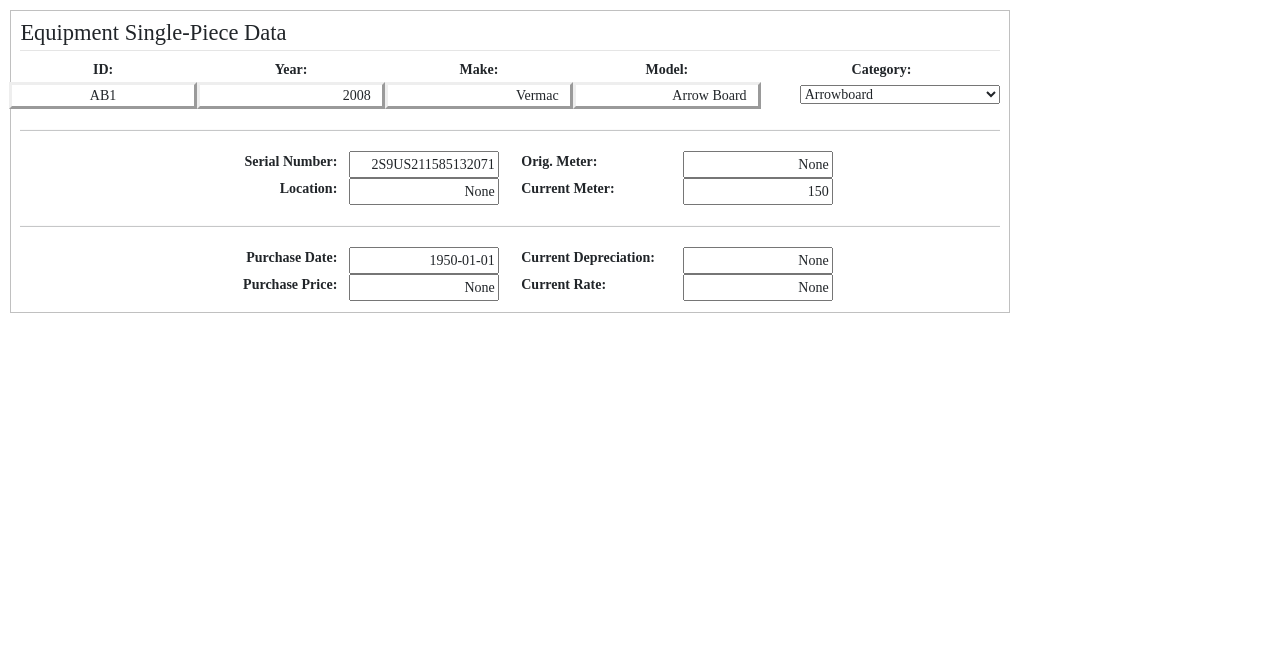
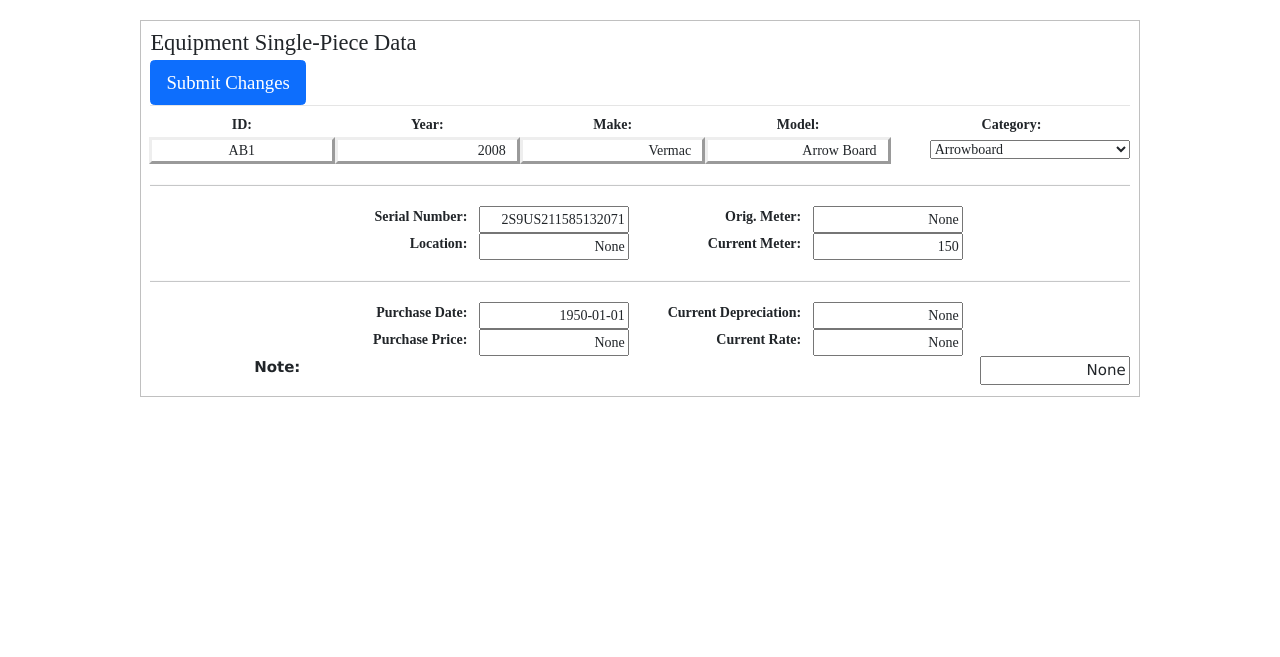
Before and after one commit to amgregori/GCIEQ, a Flask app: a page that uses app/equip/templates/equip/eq_data.html in a window 1280 px wide. Shown: the top 657 px of the page. After the commit the page ends 397 px from the top, so only its background shows below. Run offline with Flask 3, Linux system fonts and the light colour scheme; some libraries are stand-ins or nearby versions.

Commit message:
Finished eq data layout

```diff
--- a/app/equip/forms.py
+++ b/app/equip/forms.py
@@ -21,3 +21,4 @@ class FrmEqData(FlaskForm):
     note = StringField('Note:')
     cur_depr = DecimalField("Current Depreciation:")
     cur_rate = DecimalField("Current Rate:")
+    submit = SubmitField("Submit Changes")
--- a/app/equip/templates/equip/eq_data.html
+++ b/app/equip/templates/equip/eq_data.html
@@ -1,20 +1,24 @@
 {% extends 'base.html' %}
-
+{% for message in get_flashed_messages() %} {% endfor %}
 {% block content %}
 
-<div class="form-container">
+<div class="form-container" style="display: flex; justify-content: center; padding:10px">
   <fieldset style="max-width: 1000px; align-items: center; margin: 10px;">
-    <legend style="font-family: 'Times New Roman', Times, serif;">Equipment Single-Piece Data</legend>
-      <form action="/eq_edit/{{ eq_piece.eqid }}" method="POST">
+    <legend style="font-family: 'Times New Roman', Times, serif;">Equipment Single-Piece Data
+      <div>{{form.submit(class="btn btn-primary btn-lg")}}</div>
+    </legend>
+
+      <form action="/eq_edit/{{ eq_piece.eqid }}"  method="POST">
         <div class="row">
-          <div class="col data-label" style="min-width: 100px; text-align: center;"><label>ID:</label></div>
+          <div class="col data-label" style="min-width: 100px; text-align: center;margin-left: 10px;"><label>ID:</label></div>
           <div class="col data-label" style="text-align: center;"><label>Year:</label></div>
           <div class="col data-label" style="min-width: 150px; text-align: center;"><label>Make:</label></div>
           <div class="col data-label" style="min-width: 150px; text-align: center;"><label>Model:</label></div>
           <div class="col data-label" style="min-width: 250px; padding-right:20px; text-align: center;"><label>Category:</label></div>
         </div>
+
         <div class="row">
-          <div class="col data-label" style="border-style: outset; min-width: 100px; text-align: center;">{{eq_piece.eqid}}</div>
+          <div class="col data-label" style="border-style: outset; min-width: 100px; text-align: center;margin-left: 10px;">{{eq_piece.eqid}}</div>
           <div class="col data-label" style="border-style: outset; min-width: 100px; text-align: right;">{{eq_piece.yr}}</div>
           <div class="col data-label" style="border-style: outset; min-width: 150px; text-align: right;">{{eq_piece.make}}</div>
           <div class="col data-label" style="border-style: outset; min-width: 150px; text-align: right;">{{eq_piece.model}}</div>
@@ -27,12 +31,12 @@
           <div class="col-sm-2" style="min-width: 150px;"></div>
           <div class="col data-label" style="min-width: 150px;">
             {{form.hidden_tag() }}
-            {{form.sn.label(style="width:150px; text-align:right;")}}
+            {{form.sn.label(style="width:150px; float:center; text-align:right;")}}
             {{form.model(style="width:150px; text-align:right; float: right;", value=eq_piece.sn)}}
           </div>
           <div class="col data-label" style="min-width: 150px;">
             {{form.hidden_tag() }}
-            {{form.purch_meter.label(style="width:150px; ")}}
+            {{form.purch_meter.label(style="width:150px; float:center; text-align:right")}}
             {{form.model(style="width:150px; text-align:right; float:right", value=eq_piece.purch_meter)}}
           </div>
           <div class="col-sm-2" style="min-width: 150px;"></div>
@@ -41,12 +45,12 @@
           <div class="col-sm-2" style="min-width: 150px;"></div>
           <div class="col data-label" style="min-width: 150px;">
             {{form.hidden_tag() }}
-            {{form.loc.label(style="width:150px; text-align:right;")}}
+            {{form.loc.label(style="width:150px; float:center; text-align:right;")}}
             {{form.model(style="width:150px; text-align:right; float: right;", value=eq_piece.loc)}}
           </div>
           <div class="col data-label" style="min-width: 150px;">
             {{form.hidden_tag() }}
-            {{form.meter_act.label(style="width:150px; ")}}
+            {{form.meter_act.label(style="width:150px; float:center; text-align:right;")}}
             {{form.model(style="width:150px; text-align:right; float:right", value=eq_piece.meter_act)}}
           </div>
           <div class="col-sm-2" style="min-width: 150px;"></div>
@@ -56,12 +60,12 @@
           <div class="col-sm-2" style="min-width: 150px;"></div>
           <div class="col data-label" style="min-width: 150px;">
             {{form.hidden_tag() }}
-            {{form.purch_date.label(style="width:150px; text-align:right;")}}
+            {{form.purch_date.label(style="width:150px; float:center; text-align:right;")}}
             {{form.model(style="width:150px; text-align:right; float: right;", value=eq_piece.purch_date)}}
           </div>
           <div class="col data-label" style="min-width: 150px;">
             {{form.hidden_tag() }}
-            {{form.cur_depr.label(style="width:150px; ")}}
+            {{form.cur_depr.label(style="width:150px; float:center; text-align:right; ")}}
             {{form.model(style="width:150px; text-align:right; float:right", value=eq_piece.cur_depr)}}
           </div>
           <div class="col-sm-2" style="min-width: 150px;"></div>
@@ -70,17 +74,21 @@
           <div class="col-sm-2" style="min-width: 150px;"></div>
           <div class="col data-label" style="min-width: 150px;">
             {{form.hidden_tag() }}
-            {{form.purch_price.label(style="width:150px; text-align:right;")}}
+            {{form.purch_price.label(style="width:150px; float:center; text-align:right;")}}
             {{form.model(style="width:150px; text-align:right; float: right;", value=eq_piece.purch_price)}}
           </div>
           <div class="col data-label" style="min-width: 150px;">
             {{form.hidden_tag() }}
-            {{form.cur_rate.label(style="width:150px; ")}}
+            {{form.cur_rate.label(style="width:150px; float:center; text-align:right; ")}}
             {{form.model(style="width:150px; text-align:right; float:right", value=eq_piece.cur_rate)}}
           </div>
           <div class="col-sm-2" style="min-width: 150px;"></div>
+          <div>{{form.hidden_tag() }}
+            {{form.note.label(style="width:150px; float:center; text-align:right; ")}}
+            {{form.model(style="width:150px; text-align:right; float:right", value=eq_piece.note)}} </div>
         </div>
      </form>
-</fieldset>
+  </fieldset>
+</div>
 
 {% endblock %}
--- a/app/equip/views.py
+++ b/app/equip/views.py
@@ -54,6 +54,8 @@ def eq_data():
     form.eqid.choices = eqid_list
 
 
+
+
     return render_template('/equip/eq_data.html', form=form, title=title)
 
 @equip_bp.route('/eq_edit/<eqid>', methods=['GET', 'POST'])
@@ -73,6 +75,28 @@ def eq_edit(eqid):
 
     form.cat.data = eq_piece.eqcat
 
+    if request.method == "POST":
+
+        eq_piece.note = "Updated"
+        flash(eq_piece.note)
+
+        try:
+            flash(eq_piece.note)
+            db.session.commit()
+
+            return render_template('/equip/eq_data.html', form=form, eq_piece=eq_piece)
+
+        except:
+
+            return render_template('/equip/eq_data.html', form=form, eq_piece=eq_piece)
+
+
+
+
+
+
+
+
 
 
 
```
